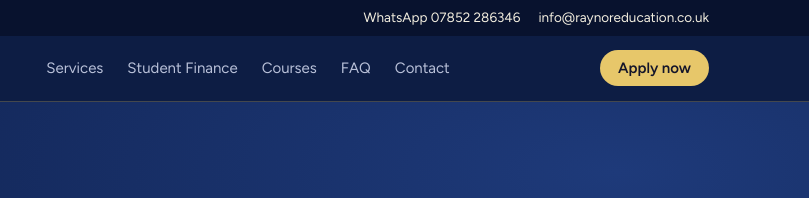
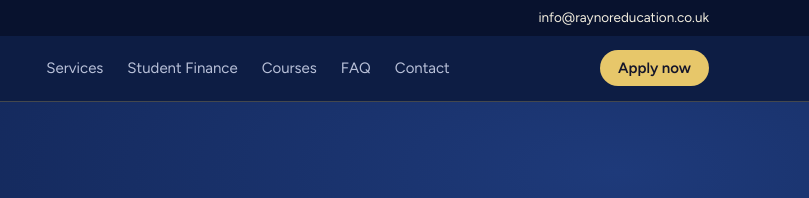
Before and after one commit to raynoreducationconsultancy-art/raynor-website, a plain HTML site: page index.html in a window 1280 px wide. Shown: the top 198 px of the page, 471-1280 px from the left. Drawn offline with Linux system fonts and the light colour scheme.

Commit message:
Remove WhatsApp from top bar
Co-Authored-By: Claude Opus 5.5 <noreply@anthropic.com>
Claude-Session: https://claude.ai/code/session_01EXT8iQqKA5ELcZnDsTthPk

```diff
--- a/index.html
+++ b/index.html
@@ -322,10 +322,10 @@ footer nav a:hover { color: var(--on-navy); }
 .cta .btn-navy { background: var(--navy-deep); }
 .cta .btn-plain { background: #fff; color: #14152A; }
 @media (max-width: 960px) { .who-grid, .type-list, .docs-grid { grid-template-columns: 1fr 1fr; } .docs-grid { grid-template-columns: 1fr; } }
-@media (max-width: 620px) { .who-grid, .type-list, .modes { grid-template-columns: 1fr; } .topbar .tb-hide { display: none; } }
+@media (max-width: 620px) { .who-grid, .type-list, .modes { grid-template-columns: 1fr; } .topbar { display: none; } }
 </style>
 
-<div class="topbar"><div class="wrap"><span class="tb-hide">Free first consultation for UK students</span><span class="tb-links"><a href="https://wa.me/447852286346" target="_blank" rel="noopener">WhatsApp 07852 286346</a><a class="tb-hide" href="#contact">info@raynoreducation.co.uk</a></span></div></div>
+<div class="topbar"><div class="wrap"><span class="tb-hide">Free first consultation for UK students</span><span class="tb-links"><a class="tb-hide" href="#contact">info@raynoreducation.co.uk</a></span></div></div>
 <header class="nav">
   <div class="wrap">
     <a class="brand" href="#top" aria-label="Raynor Education Consultancy, back to top">
```
